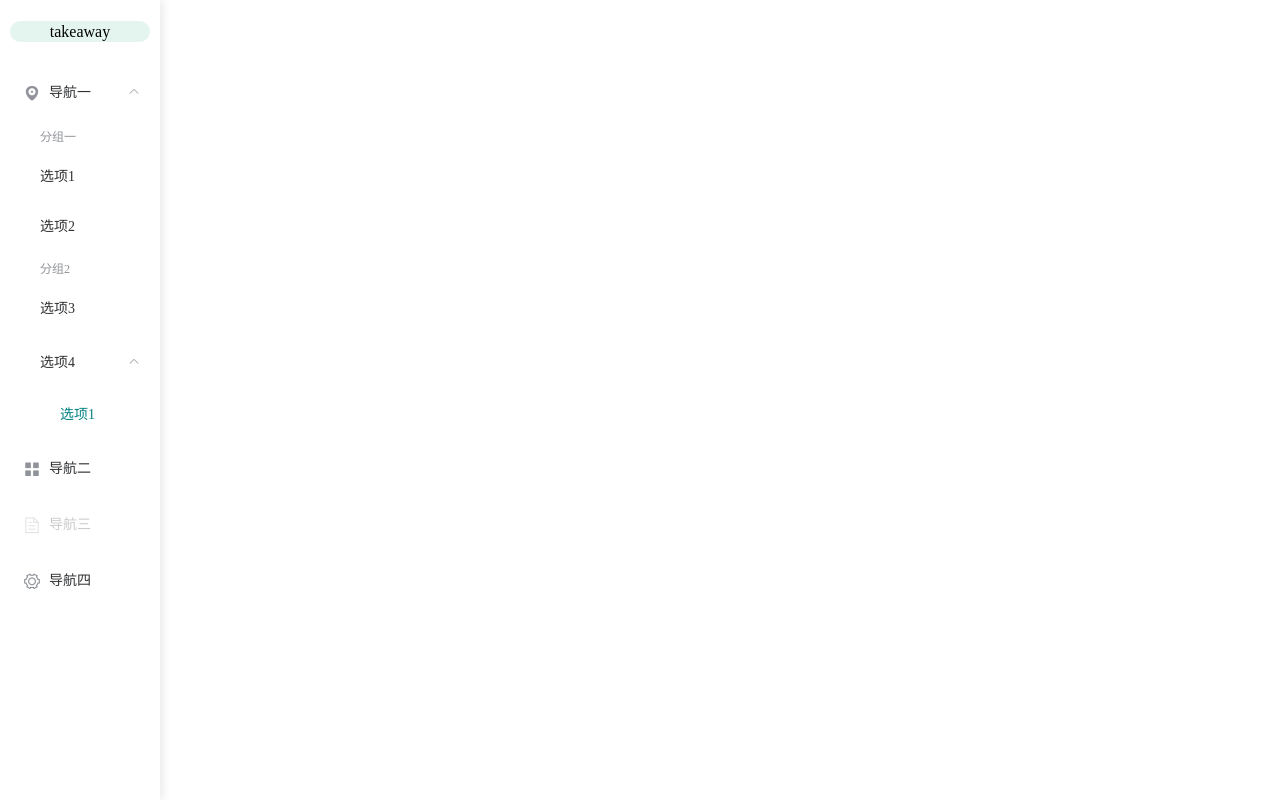
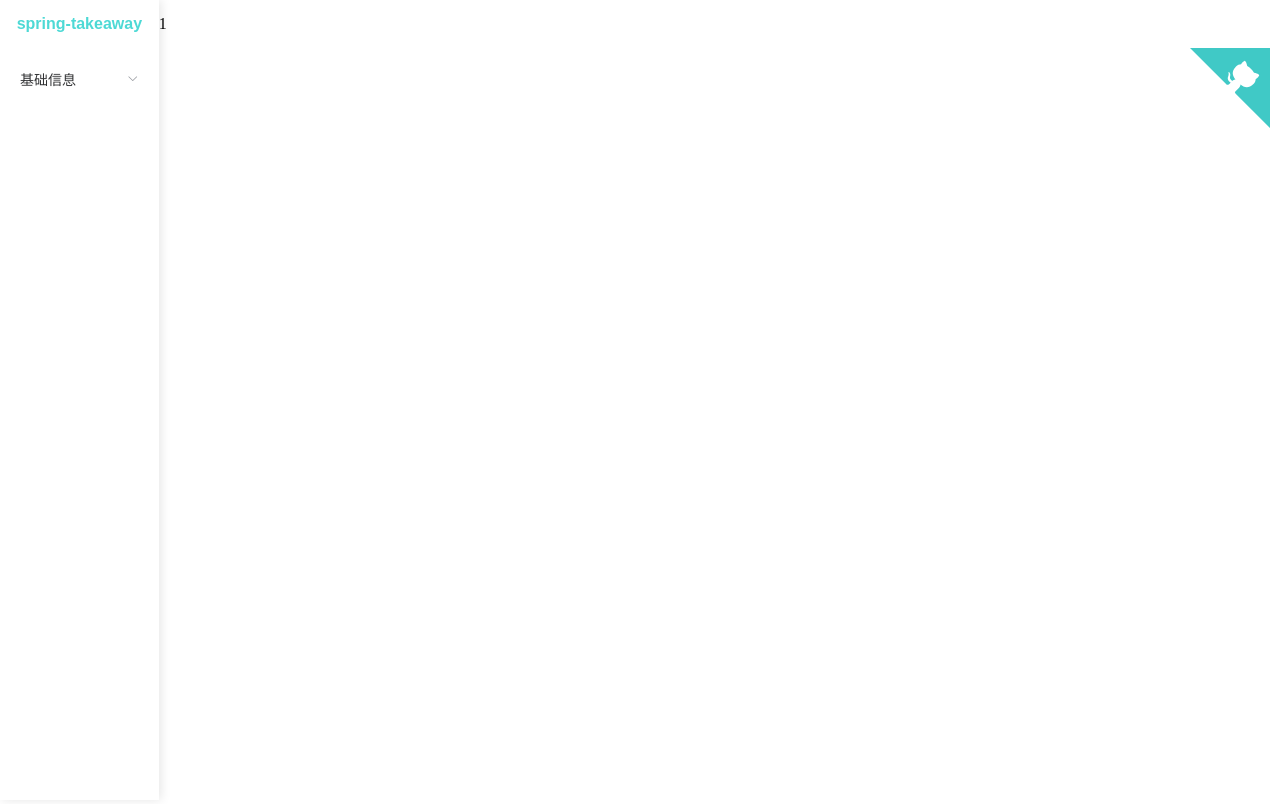
Before and after one commit to tanghuibo/spring-takeaway-ui, a Vue app: page /#/ in a window 1280 px wide. Built offline with nearby package versions, Linux system fonts and the light colour scheme.

Commit message:
搭建基础框架，完成菜单功能

```diff
--- a/src/App.vue
+++ b/src/App.vue
@@ -1,87 +1,61 @@
 <template>
   <div id="app">
-    <el-row>
+    <el-row style="margin-right: 10px">
       <el-col :span="3">
         <div class="left">
-          <div class="left-head">
-            <div class="left-title">
-              <span>takeaway</span>
-            </div>
+          <div class="left-head" @click="goHome">
+            <TextHoverEffect class="mallki-txt" text="spring-takeaway" />
           </div>
           <div>
-            <el-menu default-active="1-4-1" class="el-menu-vertical-demo" :collapse="isCollapse">
-              <el-submenu index="1">
-                <template slot="title">
-                  <i class="el-icon-location"></i>
-                  <span slot="title">导航一</span>
-                </template>
-                <el-menu-item-group>
-                  <span slot="title">分组一</span>
-                  <el-menu-item index="1-1">选项1</el-menu-item>
-                  <el-menu-item index="1-2">选项2</el-menu-item>
-                </el-menu-item-group>
-                <el-menu-item-group title="分组2">
-                  <el-menu-item index="1-3">选项3</el-menu-item>
-                </el-menu-item-group>
-                <el-submenu index="1-4">
-                  <span slot="title">选项4</span>
-                  <el-menu-item index="1-4-1">选项1</el-menu-item>
-                </el-submenu>
-              </el-submenu>
-              <el-menu-item index="2">
-                <i class="el-icon-menu"></i>
-                <span slot="title">导航二</span>
-              </el-menu-item>
-              <el-menu-item index="3" disabled>
-                <i class="el-icon-document"></i>
-                <span slot="title">导航三</span>
-              </el-menu-item>
-              <el-menu-item index="4">
-                <i class="el-icon-setting"></i>
-                <span slot="title">导航四</span>
-              </el-menu-item>
-            </el-menu>
+            <el-scrollbar wrap-class="scrollbar-wrapper">
+              <MenuView/>
+            </el-scrollbar>
           </div>
         </div>
+      </el-col>
+      <el-col :span="21">
+        <div class="right-head">1</div>
+        <GithubCorner url="https://github.com/tanghuibo/spring-takeaway-ui"/>
       </el-col>
     </el-row>
   </div>
 </template>
 
 <script>
-import menuData from "@/assets/menu.json";
+import GithubCorner from "@/components/GithubCorner/GithubCorner.vue";
+import TextHoverEffect from "@/components/TextHoverEffect/TextHoverEffect.vue";
+import MenuView from "@/components/MenuView/MenuView.vue";
 export default {
+  components: {
+    GithubCorner,
+    TextHoverEffect,
+    MenuView
+  },
   data() {
-    return {
-      isCollapse: false
-    };
+    return {};
   },
-  mounted() {
-    console.log(menuData);
-  }
+  methods: {
+    goHome() {
+      this.$router.push("/");
+    }
+  },
+  mounted() {}
 };
 </script>
 
 <style scoped lang = "scss">
-$head-height: 64px;
+$head-height: 6vh;
 .left {
   box-shadow: 2px 0 10px rgba(0, 0, 0, 0.1);
   height: 100vh;
   .left-head {
-    height: $head-height;
-    .left-title {
-      text-align: center;
+    text-align: center;
+    .mallki-txt {
       line-height: $head-height;
-      span {
-        padding: 2px 25%;
-        border-radius: 20px;
-        background-color: rgb(228, 245, 239);
-        font-weight: 100;
-        &:hover {
-          background-color: rgb(235, 248, 243);
-        }
-      }
     }
   }
 }
+.right-head {
+  line-height: $head-height;
+}
 </style>
--- a/src/assets/menu.json
+++ b/src/assets/menu.json
@@ -1,16 +1,13 @@
-{
-  "name":"基础信息",
-  "icon":"",
-  "children": [
-    {
-      "name": "Spring基础信息",
-      "icon":"",
-      "url":""
+[{
+  "title": "基础信息",
+  "icon": "",
+  "children": [{
+      "title": "Spring基础信息",
+      "url": "/spring"
     },
     {
-      "name": "JVM基础信息",
-      "icon":"",
-      "url":""
+      "title": "JVM基础信息",
+      "url": "/jvm"
     }
   ]
-}
+}]
--- /dev/null
+++ b/src/components/GithubCorner/GithubCorner.vue
@@ -0,0 +1,67 @@
+<template>
+  <a :href="url" target="_blank" class="github-corner" aria-label="View source on Github">
+    <svg
+      width="80"
+      height="80"
+      viewBox="0 0 250 250"
+      style="fill:#40c9c6; color:#fff;"
+      aria-hidden="true"
+    >
+      <path d="M0,0 L115,115 L130,115 L142,142 L250,250 L250,0 Z"></path>
+      <path
+        d="M128.3,109.0 C113.8,99.7 119.0,89.6 119.0,89.6 C122.0,82.7 120.5,78.6 120.5,78.6 C119.2,72.0 123.4,76.3 123.4,76.3 C127.3,80.9 125.5,87.3 125.5,87.3 C122.9,97.6 130.6,101.9 134.4,103.2"
+        fill="currentColor"
+        style="transform-origin: 130px 106px;"
+        class="octo-arm"
+      ></path>
+      <path
+        d="M115.0,115.0 C114.9,115.1 118.7,116.5 119.8,115.4 L133.7,101.6 C136.9,99.2 139.9,98.4 142.2,98.6 C133.8,88.0 127.5,74.4 143.8,58.0 C148.5,53.4 154.0,51.2 159.7,51.0 C160.3,49.4 163.2,43.6 171.4,40.1 C171.4,40.1 176.1,42.5 178.8,56.2 C183.1,58.6 187.2,61.8 190.9,65.4 C194.5,69.0 197.7,73.2 200.1,77.6 C213.8,80.2 216.3,84.9 216.3,84.9 C212.7,93.1 206.9,96.0 205.4,96.6 C205.1,102.4 203.0,107.8 198.3,112.5 C181.9,128.9 168.3,122.5 157.7,114.1 C157.9,116.9 156.7,120.9 152.7,124.9 L141.0,136.5 C139.8,137.7 141.6,141.9 141.8,141.8 Z"
+        fill="currentColor"
+        class="octo-body"
+      ></path>
+    </svg>
+  </a>
+</template>
+
+<script>
+export default {
+  props: {
+    url: {
+      type: String
+    }
+  }
+};
+</script>
+
+<style scoped>
+.github-corner {
+    float: right;
+  }
+.github-corner:hover .octo-arm {
+  animation: octocat-wave 560ms ease-in-out;
+}
+
+@keyframes octocat-wave {
+  0%,
+  100% {
+    transform: rotate(0);
+  }
+  20%,
+  60% {
+    transform: rotate(-25deg);
+  }
+  40%,
+  80% {
+    transform: rotate(10deg);
+  }
+}
+
+@media (max-width: 500px) {
+  .github-corner:hover .octo-arm {
+    animation: none;
+  }
+  .github-corner .octo-arm {
+    animation: octocat-wave 560ms ease-in-out;
+  }
+}
+</style>
--- /dev/null
+++ b/src/components/MenuView/MenuView.vue
@@ -0,0 +1,89 @@
+<template>
+  <el-menu
+    @select="selectMenu"
+    mode="vertical"
+    :default-active="activitiIndex"
+    :unique-opened="true"
+  >
+    <div v-for="menu in menuList" :key="menu.id">
+      <div v-if="menu.children != null && menu.children.length > 0">
+        <el-submenu :index="menu.id">
+          <template slot="title">
+            <i v-if="menu.icon" :class="menu.icon"></i>
+            <span>{{menu.title}}</span>
+          </template>
+          <el-menu-item
+            v-for="menuC in menu.children"
+            :key="menuC.id"
+            :index="menuC.id"
+          >{{menuC.title}}</el-menu-item>
+        </el-submenu>
+      </div>
+      <div v-else>
+        <el-menu-item :index="menu.id">
+          <i v-if="menu.icon" :class="menu.icon"></i>
+          <span slot="title">{{menu.title}}</span>
+        </el-menu-item>
+      </div>
+    </div>
+  </el-menu>
+</template>
+
+<script>
+import menuList from "@/assets/menu.json";
+export default {
+  data() {
+    return {
+      activitiIndex: null,
+      menuList: [],
+      menuIdMap: {},
+      menuUrlMap: {}
+    };
+  },
+  watch: {
+    $route(to) {
+
+      this.changeMenuActive(to.path);
+
+    }
+  },
+  methods: {
+    selectMenu(index) {
+      this.$router.push(this.menuIdMap[index]);
+    },
+    changeMenuActive(path) {
+       this.activitiIndex = this.menuUrlMap[path];
+       console.log(this.activitiIndex);
+
+    }
+  },
+  mounted() {
+    this.menuList = menuList;
+    let parentId = 1;
+    menuList.forEach(item => {
+      item.id = "" + parentId++;
+      if (item.url != null) {
+        this.menuIdMap[item.id] = item.url;
+        this.menuUrlMap[item.url] = item.id;
+      }
+      let childrenId = 1;
+      let children = item.children;
+      if (children != null) {
+        children.forEach(itemC => {
+          itemC.id = item.id + "-" + childrenId++;
+          if (itemC.url != null) {
+            this.menuIdMap[itemC.id] = itemC.url;
+            this.menuUrlMap[itemC.url] = itemC.id;
+          }
+        });
+      }
+    });
+
+    let path = this.$route.path;
+    this.changeMenuActive(path);
+  }
+};
+</script>
+
+<style scoped>
+</style>
--- /dev/null
+++ b/src/components/TextHoverEffect/TextHoverEffect.vue
@@ -0,0 +1,114 @@
+<template>
+  <a :class="className" class="link--mallki">
+    {{ text }}
+    <span :data-letters="text"/>
+    <span :data-letters="text"/>
+  </a>
+</template>
+
+<script>
+export default {
+  props: {
+    className: {
+      type: String,
+      default: ''
+    },
+    text: {
+      type: String,
+      default: 'vue-element-admin'
+    }
+  }
+}
+</script>
+
+<style>
+/* Mallki */
+
+.link--mallki {
+  font-weight: 800;
+  color: #4dd9d5;
+  font-family: 'Dosis', sans-serif;
+  -webkit-transition: color 0.5s 0.25s;
+  transition: color 0.5s 0.25s;
+  overflow: hidden;
+  position: relative;
+  display: inline-block;
+  line-height: 1;
+  outline: none;
+  text-decoration: none;
+}
+
+.link--mallki:hover {
+  -webkit-transition: none;
+  transition: none;
+  cursor: pointer;
+  color: transparent;
+}
+
+.link--mallki::before {
+  content: '';
+  width: 100%;
+  height: 6px;
+  margin: -3px 0 0 0;
+  background: #3888fa;
+  position: absolute;
+  left: 0;
+  top: 50%;
+  -webkit-transform: translate3d(-100%, 0, 0);
+  transform: translate3d(-100%, 0, 0);
+  -webkit-transition: -webkit-transform 0.4s;
+  transition: transform 0.4s;
+  -webkit-transition-timing-function: cubic-bezier(0.7, 0, 0.3, 1);
+  transition-timing-function: cubic-bezier(0.7, 0, 0.3, 1);
+}
+
+.link--mallki:hover::before {
+  -webkit-transform: translate3d(100%, 0, 0);
+  transform: translate3d(100%, 0, 0);
+}
+
+.link--mallki span {
+  position: absolute;
+  height: 50%;
+  width: 100%;
+  left: 0;
+  top: 0;
+  overflow: hidden;
+}
+
+.link--mallki span::before {
+  content: attr(data-letters);
+  color: red;
+  position: absolute;
+  left: 0;
+  width: 100%;
+  color: #3888fa;
+  -webkit-transition: -webkit-transform 0.5s;
+  transition: transform 0.5s;
+}
+
+.link--mallki span:nth-child(2) {
+  top: 50%;
+}
+
+.link--mallki span:first-child::before {
+  top: 0;
+  -webkit-transform: translate3d(0, 100%, 0);
+  transform: translate3d(0, 100%, 0);
+}
+
+.link--mallki span:nth-child(2)::before {
+  bottom: 0;
+  -webkit-transform: translate3d(0, -100%, 0);
+  transform: translate3d(0, -100%, 0);
+}
+
+.link--mallki:hover span::before {
+  -webkit-transition-delay: 0.3s;
+  transition-delay: 0.3s;
+  -webkit-transform: translate3d(0, 0, 0);
+  transform: translate3d(0, 0, 0);
+  -webkit-transition-timing-function: cubic-bezier(0.2, 1, 0.3, 1);
+  transition-timing-function: cubic-bezier(0.2, 1, 0.3, 1);
+}
+</style>
--- a/src/styles.scss
+++ b/src/styles.scss
@@ -14,3 +14,11 @@ $--font-path: '~element-ui/lib/theme-chalk/fonts';
 .el-menu {
   border-right: none;
 }
+
+.scrollbar-wrapper {
+  overflow-x: hidden !important;
+
+  .el-scrollbar__view {
+    height: 94vh;
+  }
+}
```
